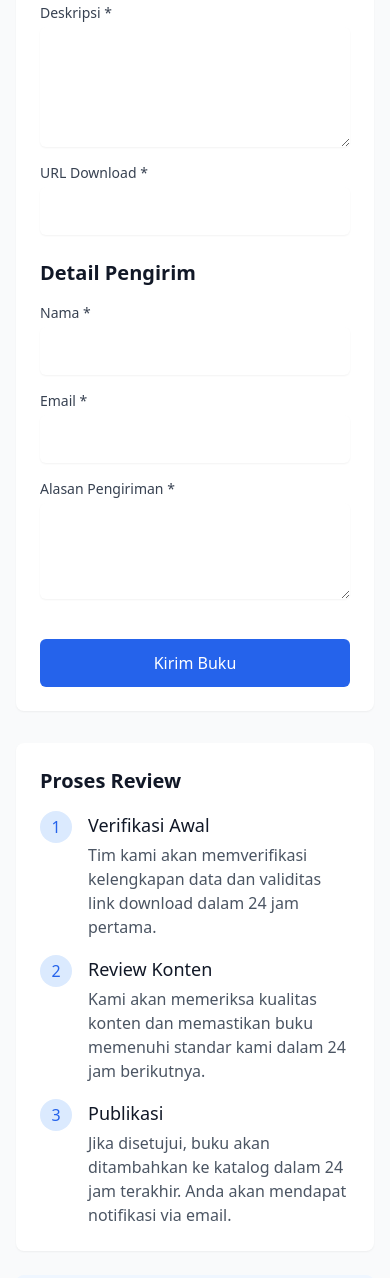
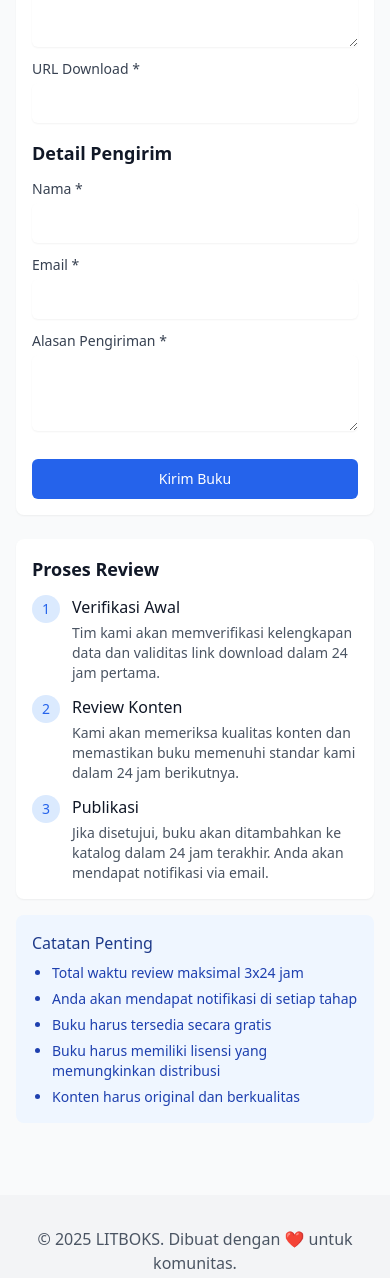
Before and after one commit to gizipp/litboks.gizipp.com, an Astro site: page /submit in a window 390 px wide. Shown: the part 537-1815 px from the top of the page. Built offline with nearby package versions, Linux system fonts and the light colour scheme; Astro itself is replaced by a stand-in of ours.

Commit message:
style: perbaiki responsivitas form submit
- Tambah responsive classes untuk mobile dan desktop\n- Sesuaikan ukuran font dan spacing\n- Perbaiki layout untuk tampilan mobile\n- Optimalkan padding dan margin

```diff
--- a/src/pages/submit.astro
+++ b/src/pages/submit.astro
@@ -3,88 +3,88 @@ import Layout from '../layouts/Layout.astro';
 ---
 
 <Layout title="Kirim Buku - LITBOKS">
-  <main class="container mx-auto px-4 py-8">
-    <h1 class="text-4xl font-bold mb-8">Kirim Buku</h1>
+  <main class="container mx-auto px-4 py-6 sm:py-8">
+    <h1 class="text-3xl sm:text-4xl font-bold mb-6 sm:mb-8">Kirim Buku</h1>
 
-    <div class="grid md:grid-cols-2 gap-8">
+    <div class="grid md:grid-cols-2 gap-6 sm:gap-8">
       <!-- Form Section -->
       <div>
-        <div class="bg-white rounded-lg shadow-sm p-6">
+        <div class="bg-white rounded-lg shadow-sm p-4 sm:p-6">
           <form
             name="submit-book"
             method="POST"
             data-netlify="true"
             action="/success"
             netlify-honeypot="bot-field"
-            class="space-y-6"
+            class="space-y-4 sm:space-y-6"
           >
             <input type="hidden" name="form-name" value="submit-book" />
             <input type="hidden" name="bot-field" />
 
             <!-- Book Details -->
             <div>
-              <h2 class="text-xl font-semibold mb-4">Detail Buku</h2>
-              <div class="space-y-4">
+              <h2 class="text-lg sm:text-xl font-semibold mb-3 sm:mb-4">Detail Buku</h2>
+              <div class="space-y-3 sm:space-y-4">
                 <div>
                   <label for="title" class="block text-sm font-medium text-gray-700 mb-1">Judul Buku *</label>
                   <input type="text" name="title" id="title" required
-                    class="mt-1 block w-full rounded-md border-gray-300 shadow-sm focus:border-blue-500 focus:ring-blue-500 h-12 px-4 text-base" />
+                    class="mt-1 block w-full rounded-md border-gray-300 shadow-sm focus:border-blue-500 focus:ring-blue-500 h-10 px-3 text-sm sm:text-base" />
                 </div>
 
                 <div>
                   <label for="author" class="block text-sm font-medium text-gray-700 mb-1">Penulis *</label>
                   <input type="text" name="author" id="author" required
-                    class="mt-1 block w-full rounded-md border-gray-300 shadow-sm focus:border-blue-500 focus:ring-blue-500 h-12 px-4 text-base" />
+                    class="mt-1 block w-full rounded-md border-gray-300 shadow-sm focus:border-blue-500 focus:ring-blue-500 h-10 px-3 text-sm sm:text-base" />
                 </div>
 
                 <div>
                   <label for="genres" class="block text-sm font-medium text-gray-700 mb-1">Genre *</label>
                   <input type="text" name="genres" id="genres" required
                     placeholder="Pisahkan dengan koma (contoh: Programming, Web Development)"
-                    class="mt-1 block w-full rounded-md border-gray-300 shadow-sm focus:border-blue-500 focus:ring-blue-500 h-12 px-4 text-base" />
+                    class="mt-1 block w-full rounded-md border-gray-300 shadow-sm focus:border-blue-500 focus:ring-blue-500 h-10 px-3 text-sm sm:text-base" />
                 </div>
 
                 <div>
                   <label for="description" class="block text-sm font-medium text-gray-700 mb-1">Deskripsi *</label>
                   <textarea name="description" id="description" rows="4" required
-                    class="mt-1 block w-full rounded-md border-gray-300 shadow-sm focus:border-blue-500 focus:ring-blue-500 px-4 py-3 text-base"></textarea>
+                    class="mt-1 block w-full rounded-md border-gray-300 shadow-sm focus:border-blue-500 focus:ring-blue-500 px-3 py-2 text-sm sm:text-base"></textarea>
                 </div>
 
                 <div>
                   <label for="url" class="block text-sm font-medium text-gray-700 mb-1">URL Download *</label>
                   <input type="url" name="url" id="url" required
-                    class="mt-1 block w-full rounded-md border-gray-300 shadow-sm focus:border-blue-500 focus:ring-blue-500 h-12 px-4 text-base" />
+                    class="mt-1 block w-full rounded-md border-gray-300 shadow-sm focus:border-blue-500 focus:ring-blue-500 h-10 px-3 text-sm sm:text-base" />
                 </div>
               </div>
             </div>
 
             <!-- Submitter Details -->
             <div>
-              <h2 class="text-xl font-semibold mb-4">Detail Pengirim</h2>
-              <div class="space-y-4">
+              <h2 class="text-lg sm:text-xl font-semibold mb-3 sm:mb-4">Detail Pengirim</h2>
+              <div class="space-y-3 sm:space-y-4">
                 <div>
                   <label for="submitter-name" class="block text-sm font-medium text-gray-700 mb-1">Nama *</label>
                   <input type="text" name="submitter-name" id="submitter-name" required
-                    class="mt-1 block w-full rounded-md border-gray-300 shadow-sm focus:border-blue-500 focus:ring-blue-500 h-12 px-4 text-base" />
+                    class="mt-1 block w-full rounded-md border-gray-300 shadow-sm focus:border-blue-500 focus:ring-blue-500 h-10 px-3 text-sm sm:text-base" />
                 </div>
 
                 <div>
                   <label for="submitter-email" class="block text-sm font-medium text-gray-700 mb-1">Email *</label>
                   <input type="email" name="submitter-email" id="submitter-email" required
-                    class="mt-1 block w-full rounded-md border-gray-300 shadow-sm focus:border-blue-500 focus:ring-blue-500 h-12 px-4 text-base" />
+                    class="mt-1 block w-full rounded-md border-gray-300 shadow-sm focus:border-blue-500 focus:ring-blue-500 h-10 px-3 text-sm sm:text-base" />
                 </div>
 
                 <div>
                   <label for="reason" class="block text-sm font-medium text-gray-700 mb-1">Alasan Pengiriman *</label>
                   <textarea name="reason" id="reason" rows="3" required
-                    class="mt-1 block w-full rounded-md border-gray-300 shadow-sm focus:border-blue-500 focus:ring-blue-500 px-4 py-3 text-base"></textarea>
+                    class="mt-1 block w-full rounded-md border-gray-300 shadow-sm focus:border-blue-500 focus:ring-blue-500 px-3 py-2 text-sm sm:text-base"></textarea>
                 </div>
               </div>
             </div>
 
-            <div class="pt-4">
+            <div class="pt-3 sm:pt-4">
               <button type="submit"
-                class="w-full bg-blue-600 text-white py-3 px-4 rounded-md hover:bg-blue-700 focus:outline-none focus:ring-2 focus:ring-blue-500 focus:ring-offset-2 text-base font-medium">
+                class="w-full bg-blue-600 text-white py-2.5 px-4 rounded-md hover:bg-blue-700 focus:outline-none focus:ring-2 focus:ring-blue-500 focus:ring-offset-2 text-sm sm:text-base font-medium">
                 Kirim Buku
               </button>
             </div>
@@ -93,19 +93,19 @@ import Layout from '../layouts/Layout.astro';
       </div>
 
       <!-- Info Section -->
-      <div class="space-y-6">
-        <div class="bg-white rounded-lg shadow-sm p-6">
-          <h2 class="text-xl font-semibold mb-4">Proses Review</h2>
-          <div class="space-y-4">
+      <div class="space-y-4 sm:space-y-6">
+        <div class="bg-white rounded-lg shadow-sm p-4 sm:p-6">
+          <h2 class="text-lg sm:text-xl font-semibold mb-3 sm:mb-4">Proses Review</h2>
+          <div class="space-y-3 sm:space-y-4">
             <div class="flex items-start">
               <div class="flex-shrink-0">
-                <span class="inline-flex items-center justify-center h-8 w-8 rounded-full bg-blue-100 text-blue-600">
+                <span class="inline-flex items-center justify-center h-7 w-7 sm:h-8 sm:w-8 rounded-full bg-blue-100 text-blue-600 text-sm sm:text-base">
                   1
                 </span>
               </div>
-              <div class="ml-4">
-                <h3 class="text-lg font-medium text-gray-900">Verifikasi Awal</h3>
-                <p class="mt-1 text-gray-600">
+              <div class="ml-3 sm:ml-4">
+                <h3 class="text-base sm:text-lg font-medium text-gray-900">Verifikasi Awal</h3>
+                <p class="mt-1 text-sm sm:text-base text-gray-600">
                   Tim kami akan memverifikasi kelengkapan data dan validitas link download dalam 24 jam pertama.
                 </p>
               </div>
@@ -113,13 +113,13 @@ import Layout from '../layouts/Layout.astro';
 
             <div class="flex items-start">
               <div class="flex-shrink-0">
-                <span class="inline-flex items-center justify-center h-8 w-8 rounded-full bg-blue-100 text-blue-600">
+                <span class="inline-flex items-center justify-center h-7 w-7 sm:h-8 sm:w-8 rounded-full bg-blue-100 text-blue-600 text-sm sm:text-base">
                   2
                 </span>
               </div>
-              <div class="ml-4">
-                <h3 class="text-lg font-medium text-gray-900">Review Konten</h3>
-                <p class="mt-1 text-gray-600">
+              <div class="ml-3 sm:ml-4">
+                <h3 class="text-base sm:text-lg font-medium text-gray-900">Review Konten</h3>
+                <p class="mt-1 text-sm sm:text-base text-gray-600">
                   Kami akan memeriksa kualitas konten dan memastikan buku memenuhi standar kami dalam 24 jam berikutnya.
                 </p>
               </div>
@@ -127,13 +127,13 @@ import Layout from '../layouts/Layout.astro';
 
             <div class="flex items-start">
               <div class="flex-shrink-0">
-                <span class="inline-flex items-center justify-center h-8 w-8 rounded-full bg-blue-100 text-blue-600">
+                <span class="inline-flex items-center justify-center h-7 w-7 sm:h-8 sm:w-8 rounded-full bg-blue-100 text-blue-600 text-sm sm:text-base">
                   3
                 </span>
               </div>
-              <div class="ml-4">
-                <h3 class="text-lg font-medium text-gray-900">Publikasi</h3>
-                <p class="mt-1 text-gray-600">
+              <div class="ml-3 sm:ml-4">
+                <h3 class="text-base sm:text-lg font-medium text-gray-900">Publikasi</h3>
+                <p class="mt-1 text-sm sm:text-base text-gray-600">
                   Jika disetujui, buku akan ditambahkan ke katalog dalam 24 jam terakhir. Anda akan mendapat notifikasi via email.
                 </p>
               </div>
@@ -141,9 +141,9 @@ import Layout from '../layouts/Layout.astro';
           </div>
         </div>
 
-        <div class="bg-blue-50 rounded-lg p-6">
-          <h3 class="text-lg font-medium text-blue-900 mb-2">Catatan Penting</h3>
-          <ul class="list-disc pl-5 space-y-2 text-blue-800">
+        <div class="bg-blue-50 rounded-lg p-4 sm:p-6">
+          <h3 class="text-base sm:text-lg font-medium text-blue-900 mb-2">Catatan Penting</h3>
+          <ul class="list-disc pl-5 space-y-1.5 sm:space-y-2 text-sm sm:text-base text-blue-800">
             <li>Total waktu review maksimal 3x24 jam</li>
             <li>Anda akan mendapat notifikasi di setiap tahap</li>
             <li>Buku harus tersedia secara gratis</li>
```
